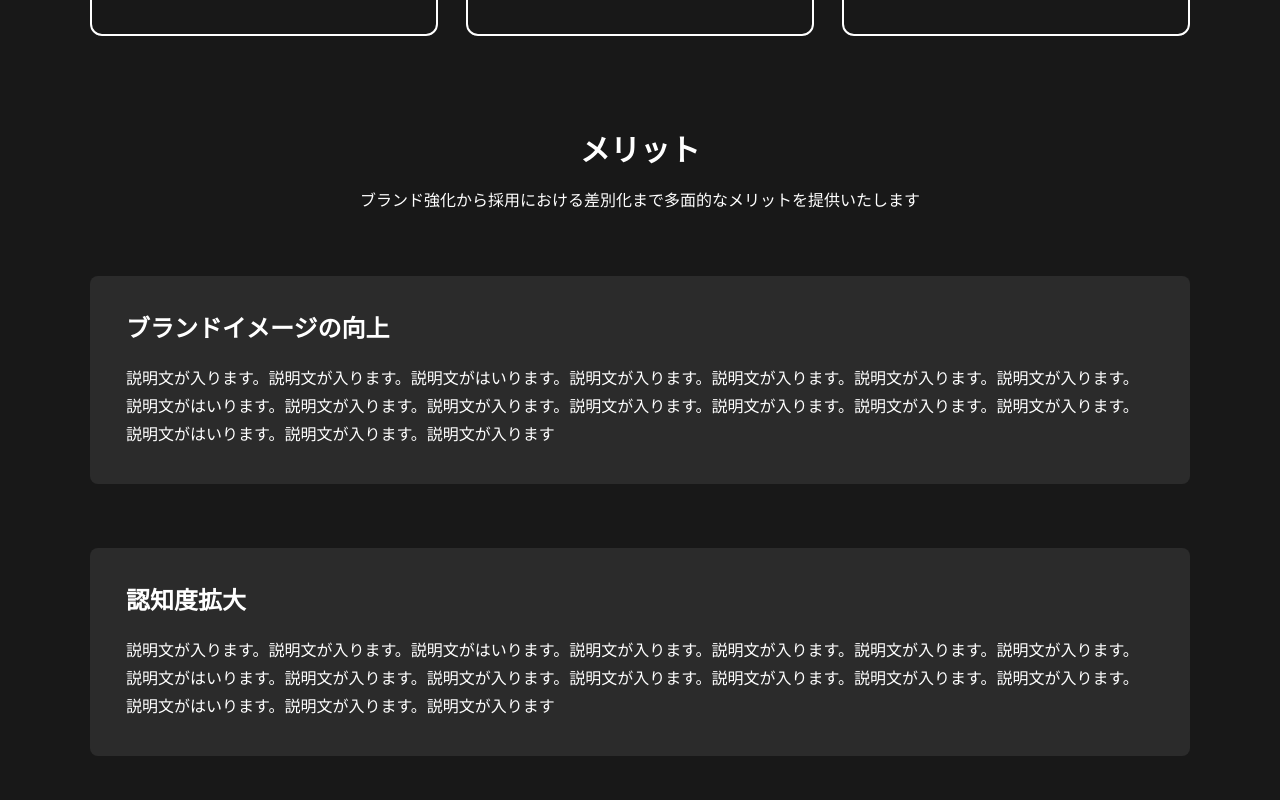
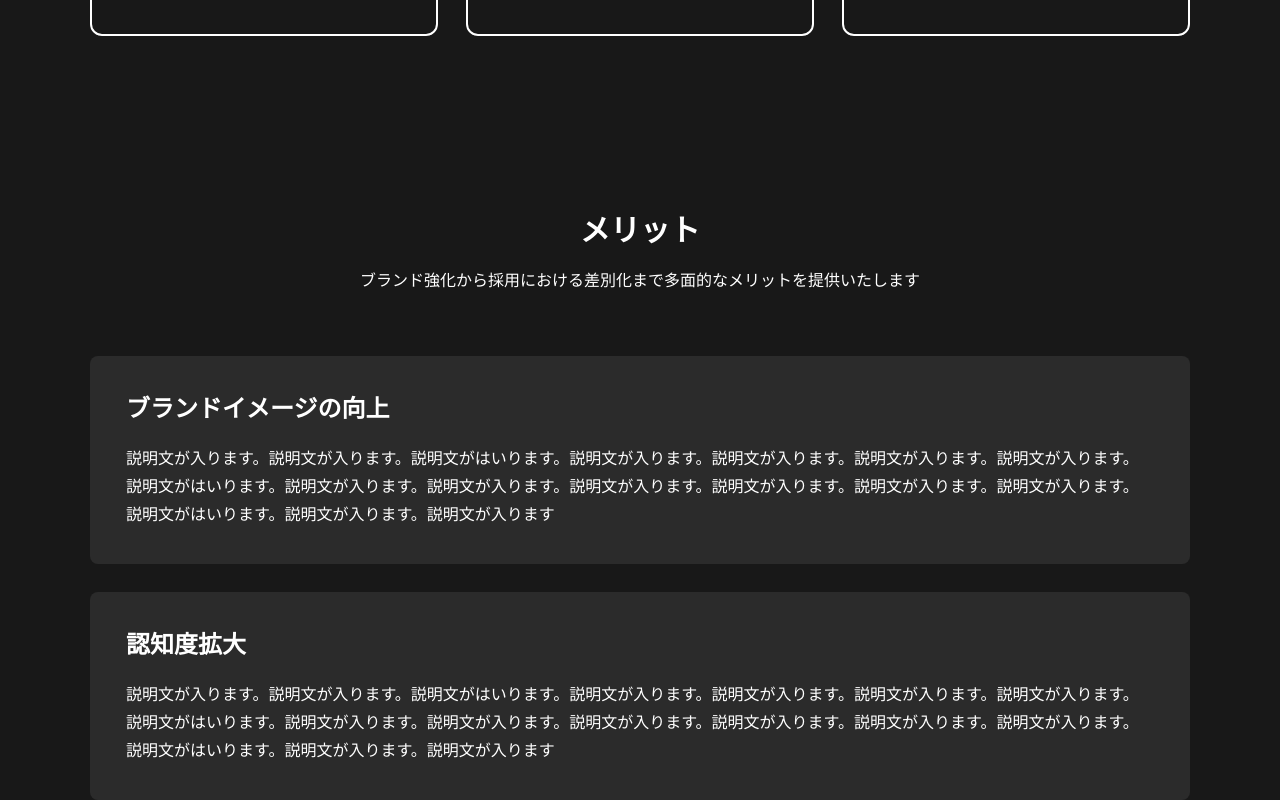
Before and after one commit to koichi-omae/stak-lp-coding, a Next.js app: page / in a window 1280 px wide. Shown: the part 2760-3560 px from the top of the page. Built offline with nearby package versions, Linux system fonts and the light colour scheme.

Commit message:
style調整

```diff
--- a/src/components/Index/Merit/Merit.tsx
+++ b/src/components/Index/Merit/Merit.tsx
@@ -8,9 +8,9 @@ interface MeritPresentationProps {
 
 function MeritPresentation({ ...props }: MeritPresentationProps) {
   return (
-    <div id='merit' className='mt-24 text-center '>
+    <div id='merit' className='mt-44 text-center '>
       <h2 className='text-3xl font-bold'>{props.title}</h2>
-      <p className='mt-5 text-base font-medium'>{props.text}</p>
+      <p className='mb-16 mt-5 text-base font-medium'>{props.text}</p>
       {props.boxes.map((box, index) => {
         return <MeritBoxPresentation key={index} {...box} />;
       })}
--- a/src/components/Index/Merit/MeritBox.tsx
+++ b/src/components/Index/Merit/MeritBox.tsx
@@ -5,7 +5,7 @@ export interface MeritBoxProps {
 
 export default function MeritBoxPresentation({ ...props }: MeritBoxProps) {
   return (
-    <div className='mx-auto mt-16 w-[1100px] rounded-lg bg-[#2B2B2B] p-9 text-left text-white '>
+    <div className='mx-auto mt-7 w-[1100px] rounded-lg bg-[#2B2B2B] p-9 text-left text-white '>
       <h3 className='text-2xl font-bold'>{props.title}</h3>
       <p className=' mt-5 text-base font-medium leading-7'>{props.text}</p>
     </div>
```
